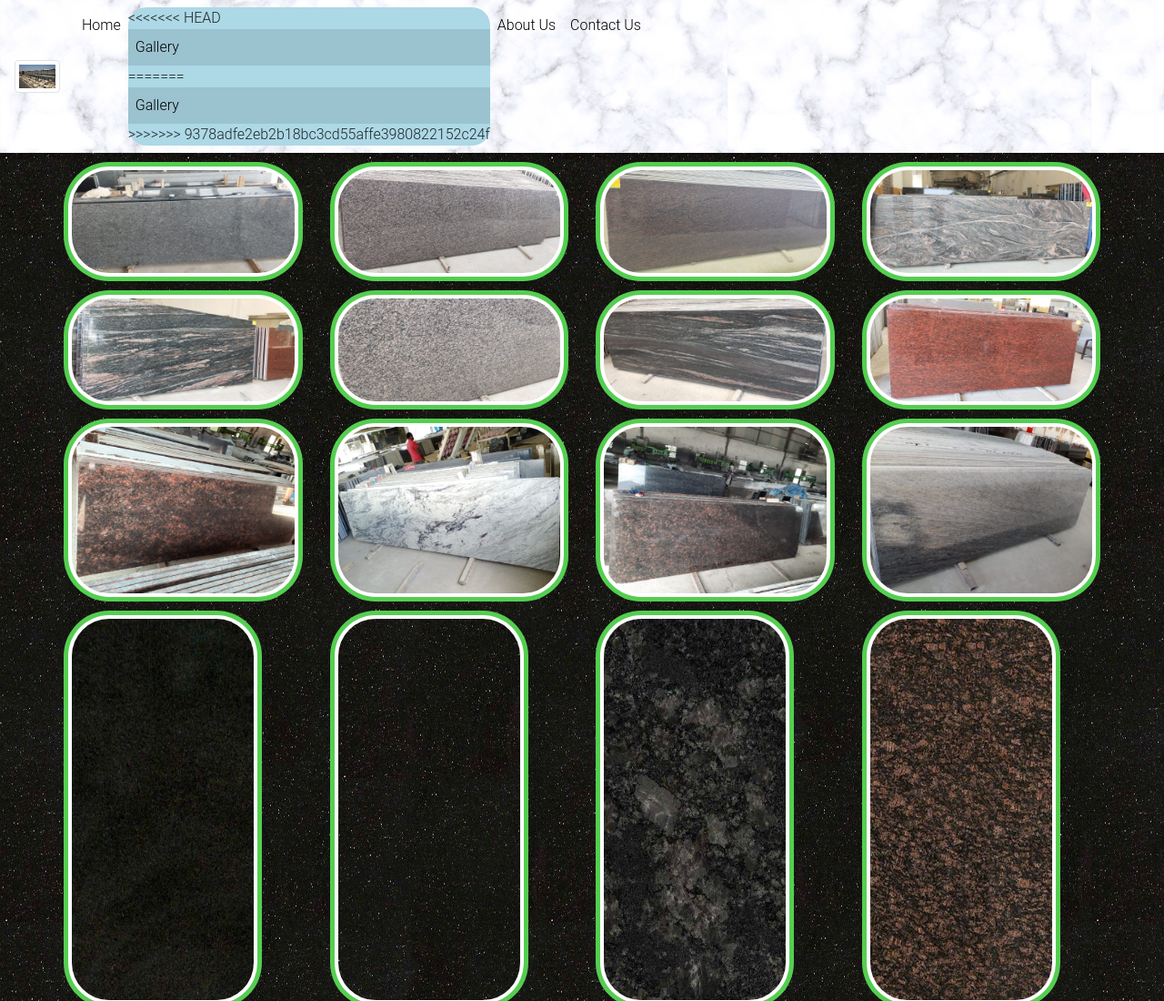
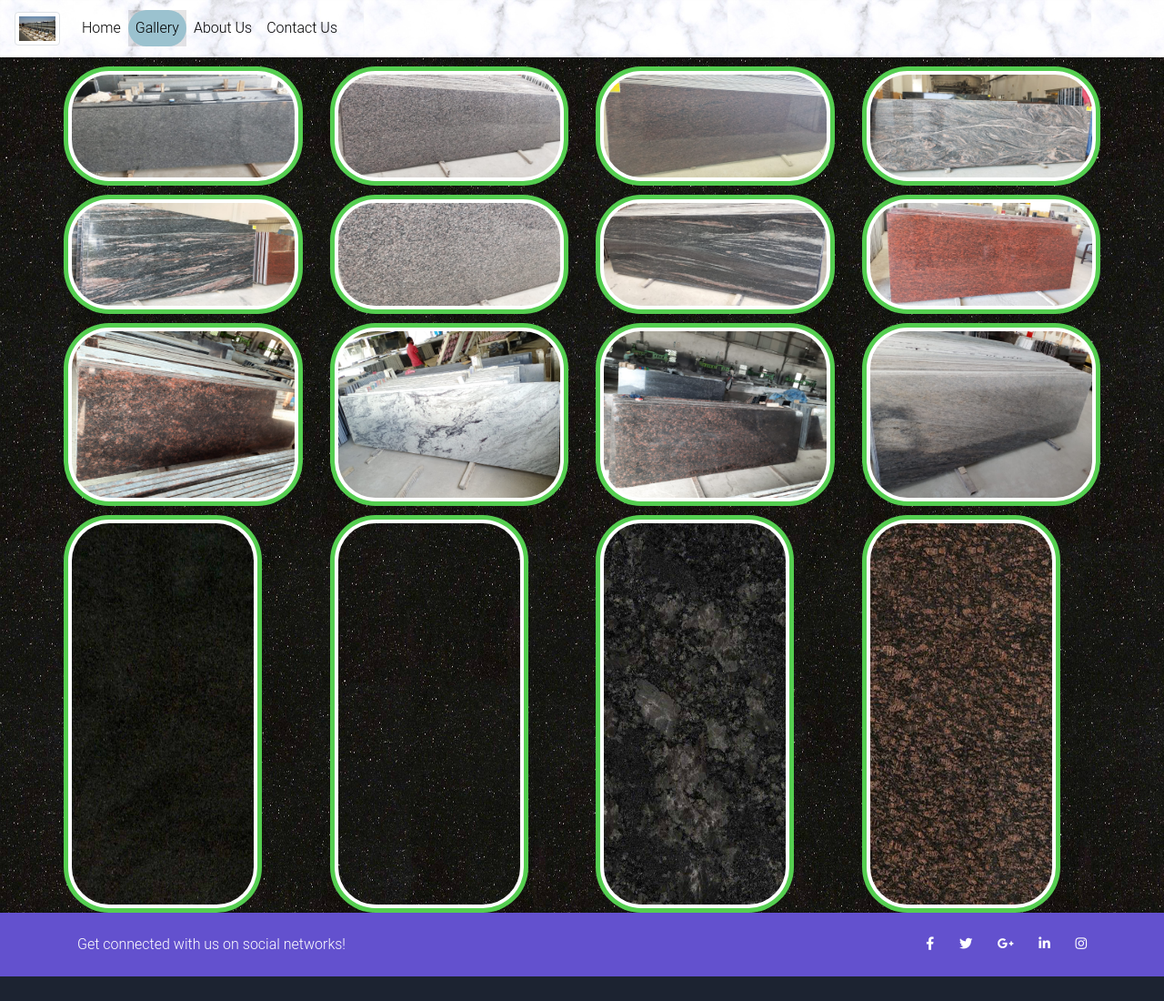
Before and after one commit to gvdhamodhar/stones.io, a plain HTML site: page Gallery.html in a window 1280 px wide. Shown: the top 1100 px of the page at 91% size. Drawn offline with nearby package versions, Linux system fonts and the light colour scheme.

Commit message:
Update Gallery.html

```diff
--- a/Gallery.html
+++ b/Gallery.html
@@ -48,11 +48,7 @@
               <a class="nav-link" href="index.html">Home</a>
             </li>
             <li class="nav-item active">
-<<<<<<< HEAD
-              <a class="nav-link " href="Gallery.html">Gallery</a>
-=======
-              <a class="nav-link " href="Gallery.html">Gallery </a>
->>>>>>> 9378adfe2eb2b18bc3cd55affe3980822152c24f
+                <a class="nav-link " href="Gallery.html">Gallery</a>
             </li>
             <li class="nav-item">
               <a class="nav-link" href="about.html">About Us</a>
```
